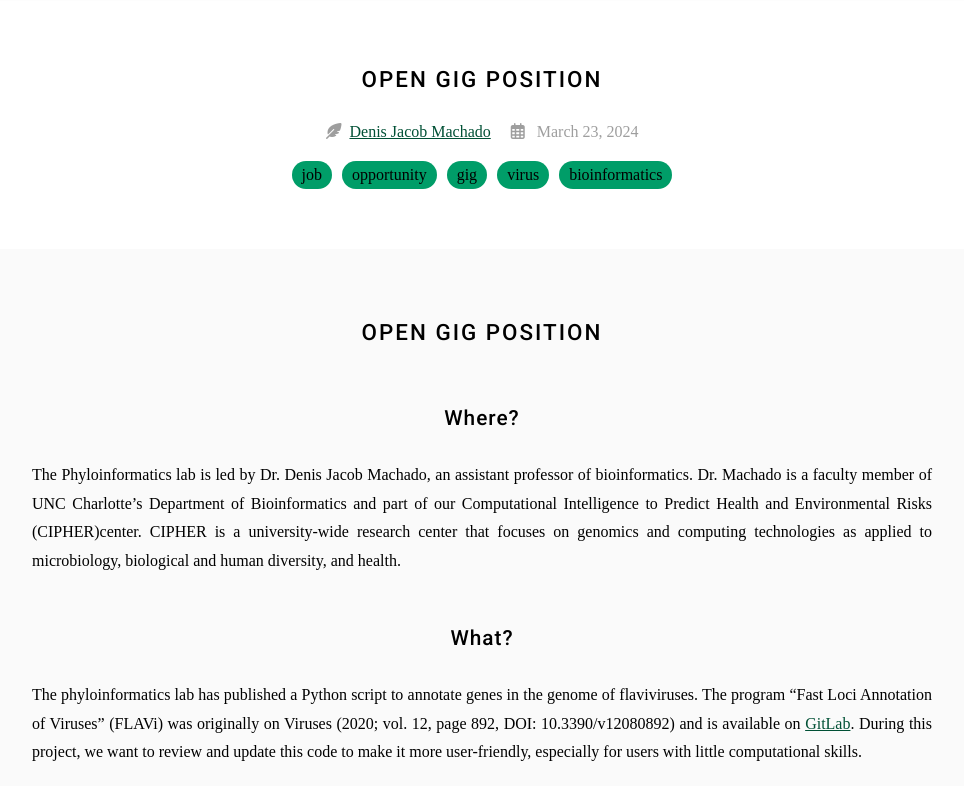
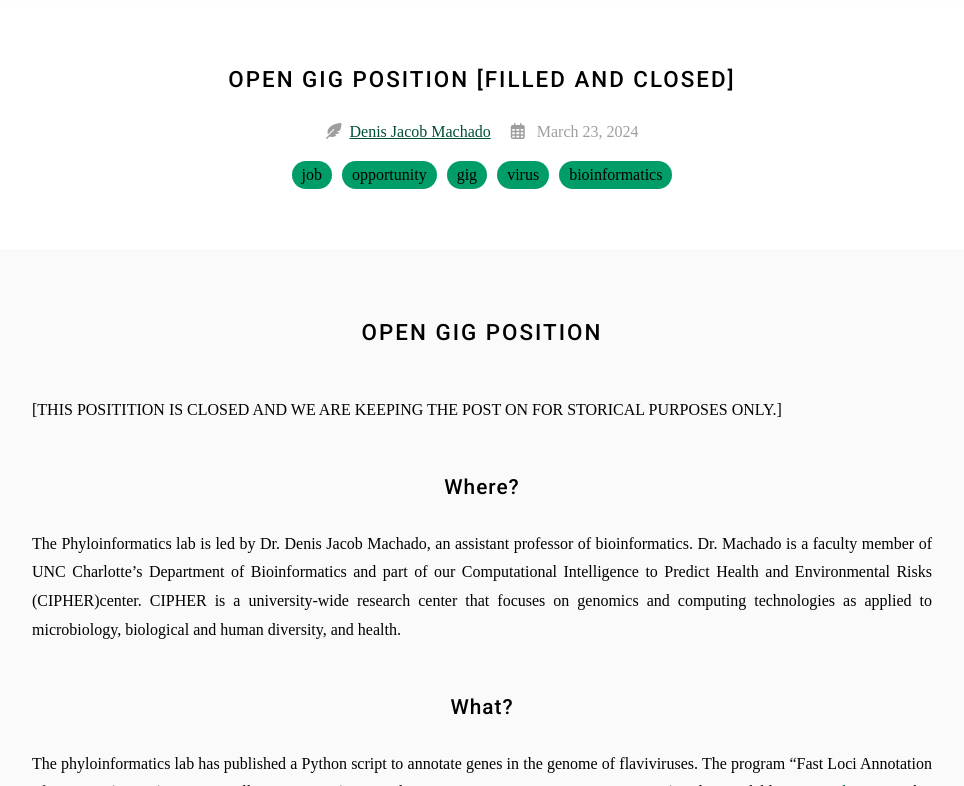
Before and after one commit to machadodj/machadodj.github.io, a Jekyll site: the page built from _posts/2024-03-23-Gig.md, in a window 1280 px wide and 900 px high, cut to the strip 114-900 px from the top of the window. Shown: the whole strip, without its empty margins (158-1122 px from the left). Built offline with Jekyll 4.4.1, drawn with Linux system fonts in a browser that asks for light colours; nearby versions of some CDN libraries; some web fonts are replaced.

Commit message:
Small updates
Gog closed. Bou is alumni.

```diff
--- a/_posts/2024-03-23-Gig.md
+++ b/_posts/2024-03-23-Gig.md
@@ -1,5 +1,5 @@
 ---
-title: Open gig position
+title: Open gig position [filled and closed]
 tags:
   - job
   - opportunity
@@ -11,6 +11,8 @@
 ---
 
 # Open gig position
+
+[THIS POSITITION IS CLOSED AND WE ARE KEEPING THE POST ON FOR STORICAL PURPOSES ONLY.]
 
 ## Where?
 
```
Also changed, not shown: _members/Bou_Haidara.md (+2 -2 lines).
